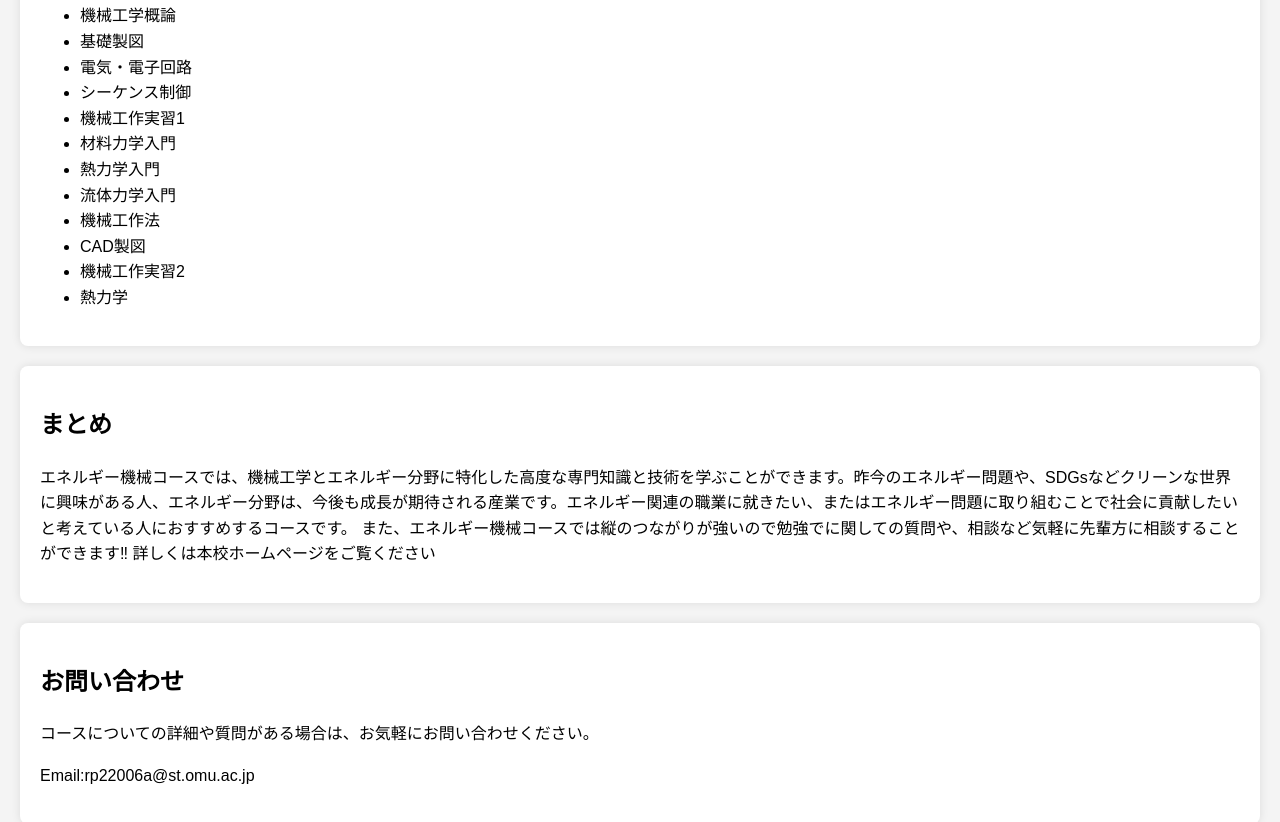
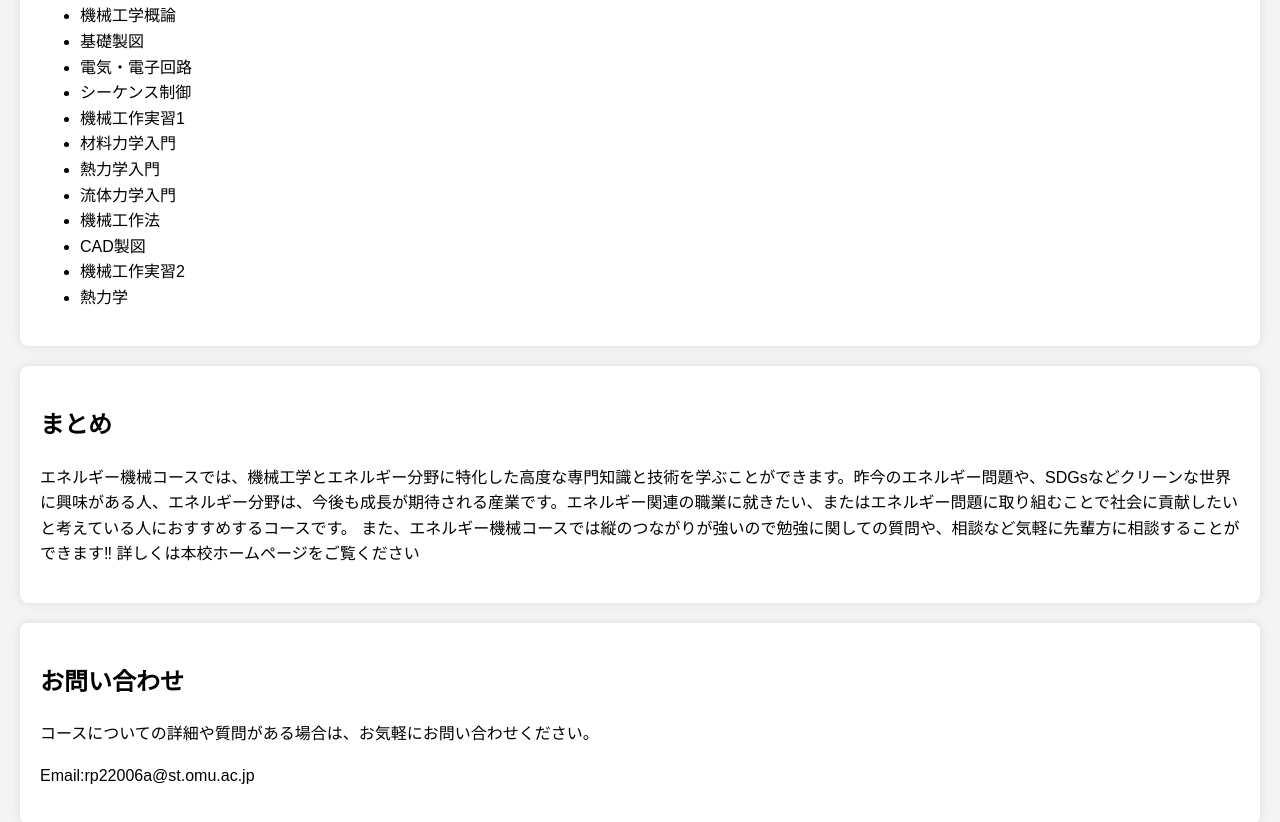
Before and after one commit to yanwari0201/energywebsite, a plain HTML site: page index.html in a window 1280 px wide. Shown: the part 1328-2150 px from the top of the page. Drawn offline with Linux system fonts and the light colour scheme.

Commit message:
Update index.html

```diff
--- a/index.html
+++ b/index.html
@@ -51,7 +51,7 @@
         <section id="faculty">
             <h2>まとめ</h2>
             <p>エネルギー機械コースでは、機械工学とエネルギー分野に特化した高度な専門知識と技術を学ぶことができます。昨今のエネルギー問題や、SDGsなどクリーンな世界に興味がある人、エネルギー分野は、今後も成長が期待される産業です。エネルギー関連の職業に就きたい、またはエネルギー問題に取り組むことで社会に貢献したいと考えている人におすすめするコースです。
-            また、エネルギー機械コースでは縦のつながりが強いので勉強でに関しての質問や、相談など気軽に先輩方に相談することができます‼
+            また、エネルギー機械コースでは縦のつながりが強いので勉強に関しての質問や、相談など気軽に先輩方に相談することができます‼
         詳しくは本校ホームページをご覧ください</p>
         </section>
         <section id="contact">
```
